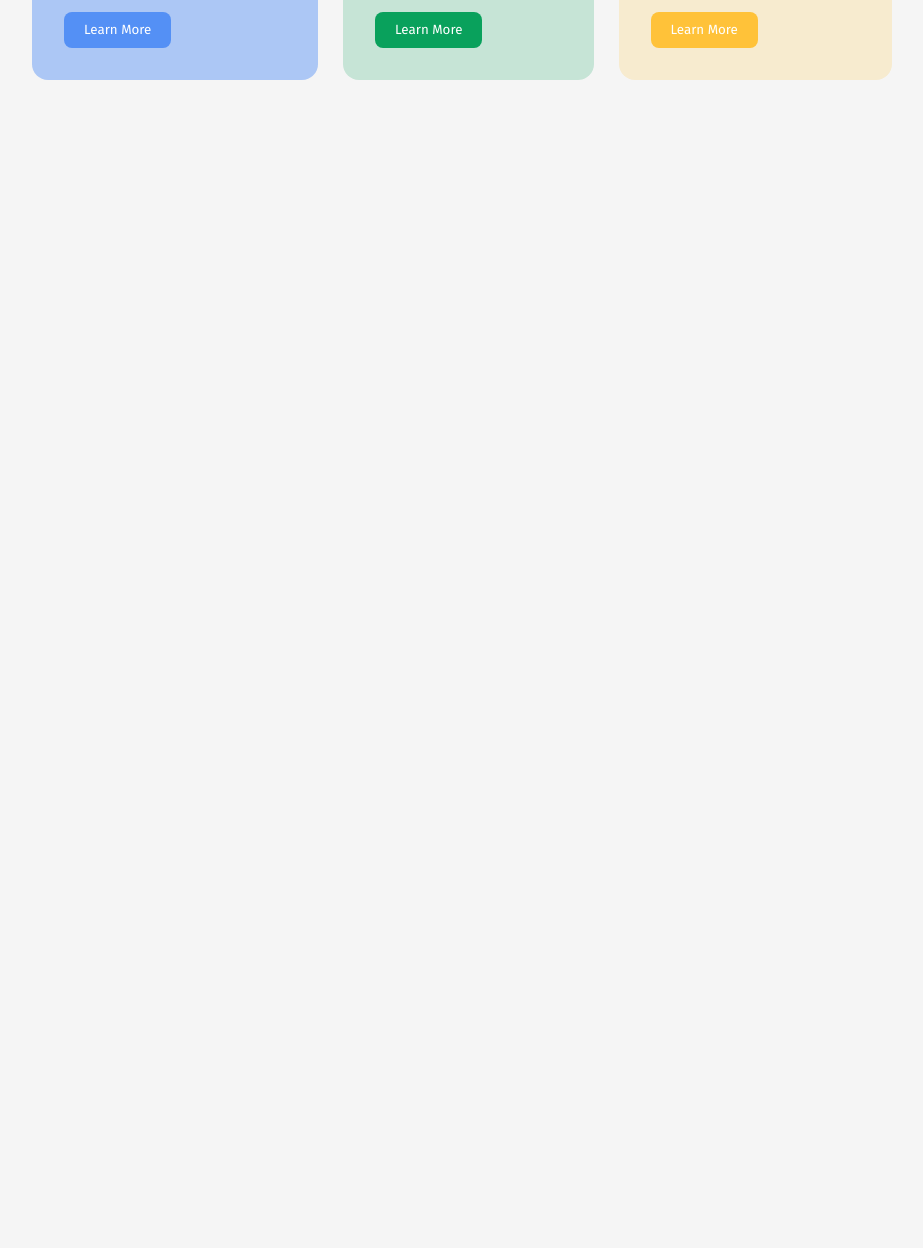
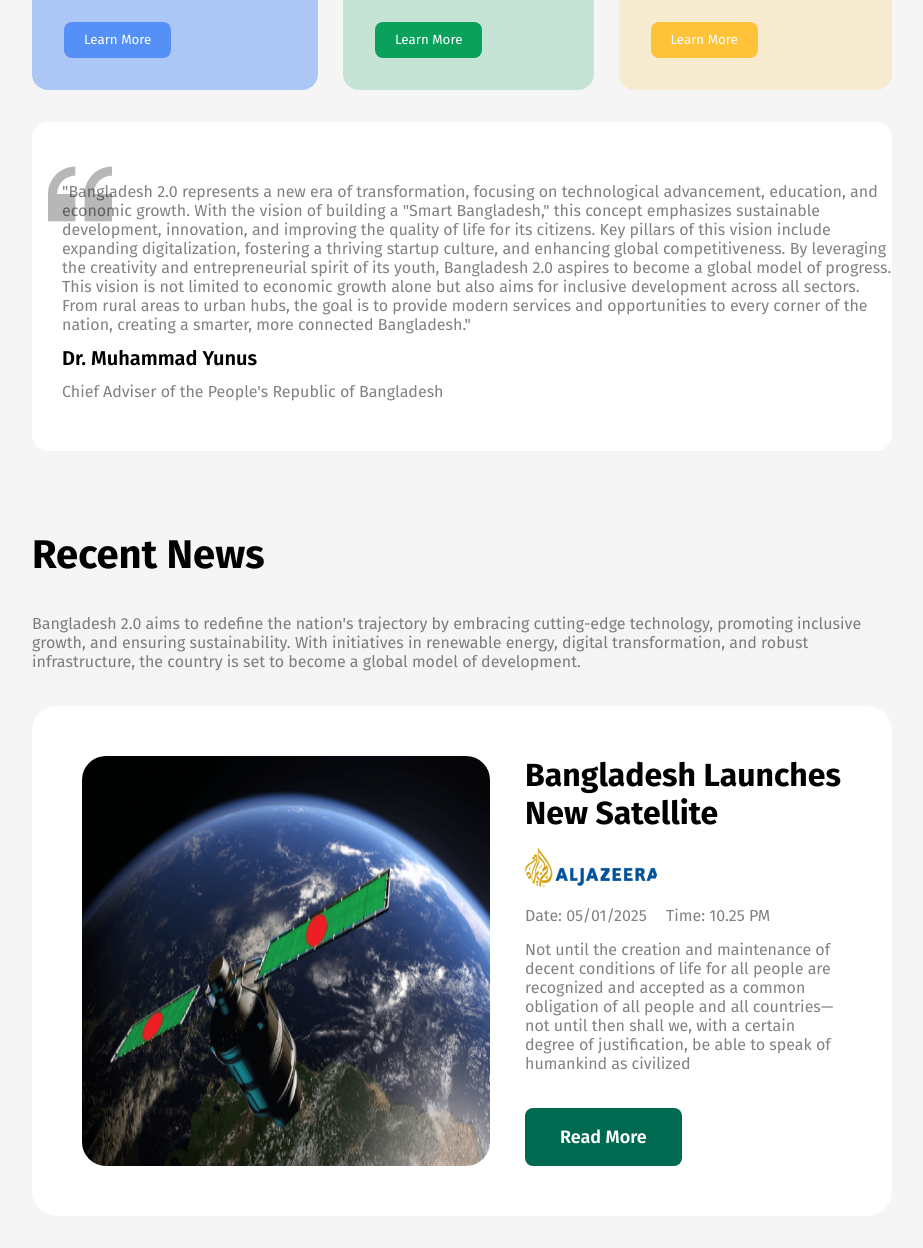
Before and after one commit to Rubaid07/b11-a1, a plain HTML site: page index.html in a window 1280 px wide. Shown: the part 1828-3076 px from the top of the page, without its empty margins (178-1101 px from the left). Before the commit the page ends 1940 px from the top, so only its background shows below. Drawn offline with Linux system fonts and the light colour scheme.

Commit message:
added section3 & 4

```diff
--- a/index.html
+++ b/index.html
@@ -1,11 +1,13 @@
 <!DOCTYPE html>
 <html lang="en">
+
 <head>
     <meta charset="UTF-8">
     <meta name="viewport" content="width=device-width, initial-scale=1.0">
     <title>Bangladesh 2.0</title>
     <link rel="stylesheet" href="style.css">
 </head>
+
 <body>
     <header>
         <nav>
@@ -56,32 +58,81 @@
 
         <section class="section_2">
             <h2 class="heading">The Vision of Future</h2>
-            <p class="common_dec">Bangladesh 2.0 aims to redefine the nation's trajectory by embracing cutting-edge technology, promoting inclusive growth, and ensuring sustainability. With initiatives in renewable energy, digital transformation, and robust infrastructure, the country is set to become a global model of development.</p>
-        </section>
+            <p class="common_dec">Bangladesh 2.0 aims to redefine the nation's trajectory by embracing cutting-edge
+                technology, promoting inclusive growth, and ensuring sustainability. With initiatives in renewable
+                energy, digital transformation, and robust infrastructure, the country is set to become a global model
+                of development.</p>
+
             <div class="card_head">
                 <div class="card1">
                     <img src="assets/card-icon.png" alt="">
                     <h5>Digital Transformation</h5>
-                <p class="common_dec">Creating a nationwide digital ecosystem to enhance connectivity and access to services for all citizens.</p>
+                    <p class="common_dec">Creating a nationwide digital ecosystem to enhance connectivity and access to
+                        services for all citizens.</p>
                     <button class="card1_btn">Learn More</button>
                 </div>
                 <div class="card1 card2">
                     <img src="assets/card-icon.png" alt="">
                     <h5>Green Energy</h5>
-                <p class="common_dec">Investments in solar and wind energy to ensure a sustainable and eco-friendly future.</p>
+                    <p class="common_dec">Investments in solar and wind energy to ensure a sustainable and eco-friendly
+                        future.</p>
                     <button class="card1_btn card2_btn">Learn More</button>
                 </div>
                 <div class="card1 card3">
                     <img src="assets/card-icon.png" alt="">
                     <h5>Modern Infrastructure</h5>
-                <p class="common_dec">Building state-of-the-art infrastructure to support economic growth and global competitiveness.</p>
+                    <p class="common_dec">Building state-of-the-art infrastructure to support economic growth and global
+                        competitiveness.</p>
                     <button class="card1_btn card3_btn">Learn More</button>
                 </div>
             </div>
+        </section>
+
+        <section class="section_3">
+            <div class="bd_dec">
+                <p class="common_dec sec3_title">
+                    "Bangladesh 2.0 represents a new era of transformation, focusing on technological advancement, education, and economic growth. With the vision of building a "Smart Bangladesh," this concept emphasizes sustainable development, innovation, and improving the quality of life for its citizens.
+                    Key pillars of this vision include expanding digitalization, fostering a thriving startup culture, and enhancing global competitiveness. By leveraging the creativity and entrepreneurial spirit of its youth, Bangladesh 2.0 aspires to become a global model of progress.
+                    This vision is not limited to economic growth alone but also aims for inclusive development across all sectors. From rural areas to urban hubs, the goal is to provide modern services and opportunities to every corner of the nation, creating a smarter, more connected Bangladesh."</p>
+                    <h5>Dr. Muhammad Yunus</h5>
+                    <p class="common_dec">Chief Adviser of the People's Republic of Bangladesh</p>
+            </div>
+        </section>
+
+        <section class="section_4">
+            <h2 class="heading">Recent News</h2>
+            <p class="common_dec">Bangladesh 2.0 aims to redefine the nation's trajectory by embracing cutting-edge technology, promoting inclusive growth, and ensuring sustainability. With initiatives in renewable energy, digital transformation, and robust infrastructure, the country is set to become a global model of development.</p>
+            <div class="news1">
+                <img src="assets/satelite.png" alt="">
+                <div class="news_right_site">
+                    <h3>Bangladesh Launches New Satellite</h3>
+                <img src="assets/al-jazeera.png" alt="al-jazeera">
+                <p class="common_dec date">Date: 05/01/2025 <span class="common_dec">Time: 10.25 PM</span></p>
+                <p class="common_dec news_dec">Not until the creation and maintenance of decent conditions of life for all people are recognized and accepted as a common obligation of all people and all countries—not until then shall we,
+                    with a certain degree of justification, be able to speak of humankind as civilized</p>
+                    <button class="common_button">Read More</button>
+                </div>
+            </div>
+
+            <div class="news1">
+                <div class="news_right_site">
+                    <h3>Bangladesh Launches New Satellite</h3>
+                    <img src="assets/al-jazeera.png" alt="al-jazeera">
+                    <p class="common_dec date">Date: 05/01/2025 <span class="common_dec">Time: 10.25 PM</span></p>
+                    <p class="common_dec news_dec">Not until the creation and maintenance of decent conditions of life for all people are recognized and accepted as a common obligation of all people and all countries—not until then shall we,
+                        with a certain degree of justification, be able to speak of humankind as civilized</p>
+                        <button class="common_button">Read More</button>
+                    </div>
+                    <img src="assets/satelite.png" alt="">
+            </div>
+
+        </section>
+
     </main>
 
     <footer>
 
     </footer>
 </body>
+
 </html>
--- a/style.css
+++ b/style.css
@@ -5,7 +5,7 @@
     font-family: "Fira Sans", serif;
 }
 body{
-    margin: 25px 210px;
+    margin: 35px 210px;
     background-color: #F5F5F5;
 }
 
@@ -145,3 +145,49 @@ nav h1{
     font-weight: bold;
     margin: 24px 0;
 }
+
+/* section3 */
+.bd_dec{
+    background-image: url("assets/quote-bg.png");
+    background-repeat: no-repeat;
+    background-color: white;
+    background-position: 2% 15%;
+    padding-left: 30px;
+    border-radius: 16px;
+    padding-bottom: 50px;
+}
+.sec3_title{
+    padding-top: 60px;
+}
+.bd_dec h5{
+    font-size: 20px;
+    font-weight: 600;
+    padding: 12px 0;
+}
+
+/* section4 */
+.news1{
+    display: flex;
+    background-color: white;
+    padding: 50px;
+    gap: 35px;
+    border-radius: 25px;
+    margin: 35px 0;
+}
+.news1 img{
+    border-radius: 24px;
+}
+.news1 h3{
+    font-size: 32px;
+    font-weight: bold;
+    margin-bottom: 15px;
+}
+.date{
+    padding: 15px 0;
+}
+.news1 span{
+    padding-left: 15px;
+}
+.news_dec{
+    padding-bottom: 35px;
+}
```
Lines whose indentation alone changed are shown as unchanged.
